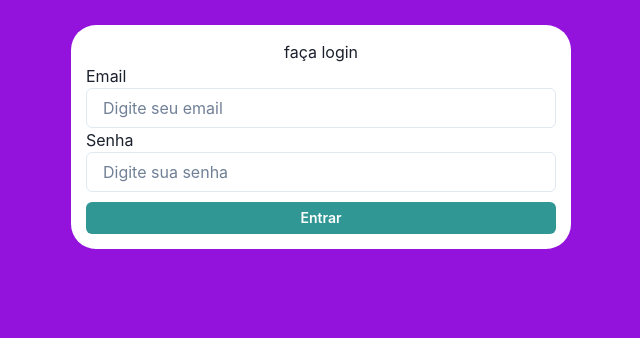
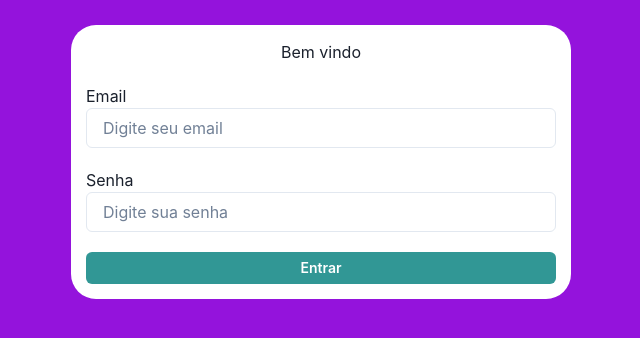
Before and after one commit to PedroMiguel7/TypeScript-Fullstack-dio.me, a React (Create React App) app in the folder introduction-react-ts/my-app-ts/: page / in a window 1280 px wide. Shown: the top 338 px of the page, without its empty margins (319-959 px from the left). Built offline with nearby package versions, Linux system fonts and the light colour scheme.

Commit message:
feat: grip in login page

```diff
--- a/introduction-react-ts/my-app-ts/src/App.tsx
+++ b/introduction-react-ts/my-app-ts/src/App.tsx
@@ -1,4 +1,11 @@
-import { Box, Button, ChakraProvider, Input, Center } from "@chakra-ui/react";
+import {
+  Box,
+  Button,
+  ChakraProvider,
+  Input,
+  Center,
+  Grid,
+} from "@chakra-ui/react";
 
 function App() {
   return (
@@ -9,33 +16,34 @@ function App() {
             backgroundColor={"#ffffff"}
             borderRadius={"25px"}
             padding={"15px"}
-            maxWidth={"500px"}
+            width={"500px"}
           >
+            <Grid gap={"20px"}>
               <Center>
-              <h1>faça login</h1>
+                <h1>Bem vindo</h1>
               </Center>
+              <div>
                 <label htmlFor="emailInput">Email</label>
                 <Input
                   type="email"
                   placeholder="Digite seu email"
                   id="emailInput"
                 />
+              </div>
+              <div>
                 <label htmlFor="passwordInput">Senha</label>
                 <Input
                   type="password"
                   placeholder="Digite sua senha"
                   id="passwordInput"
                 />
+              </div>
               <Center>
-              <Button
-                colorScheme="teal"
-                size={"sm"}
-                marginTop={"10px"}
-                width={"100%"}
-              >
+                <Button colorScheme="teal" size={"sm"} width={"100%"}>
                   Entrar
                 </Button>
               </Center>
+            </Grid>
           </Box>
         </Center>
       </Box>
```
Lines whose indentation alone changed are shown as unchanged.
